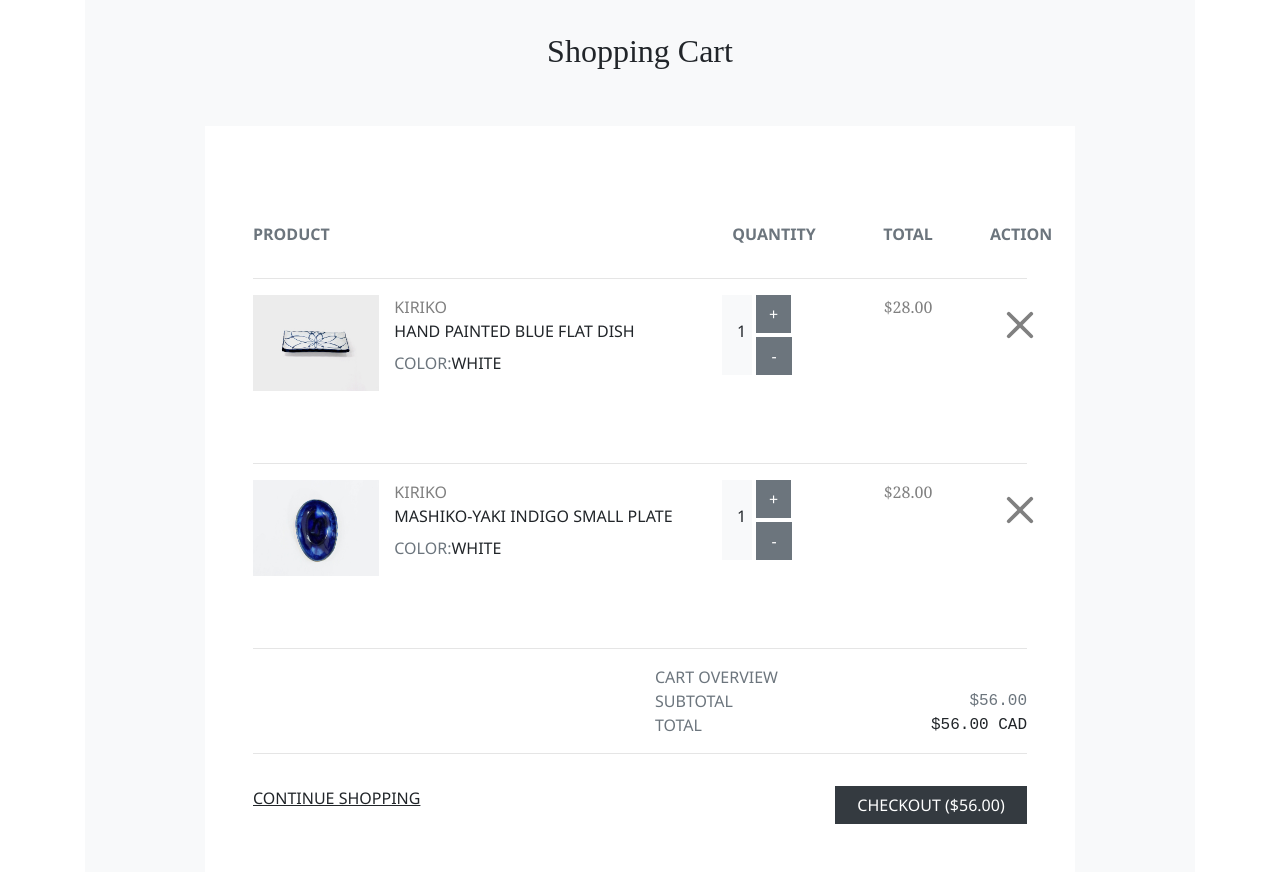
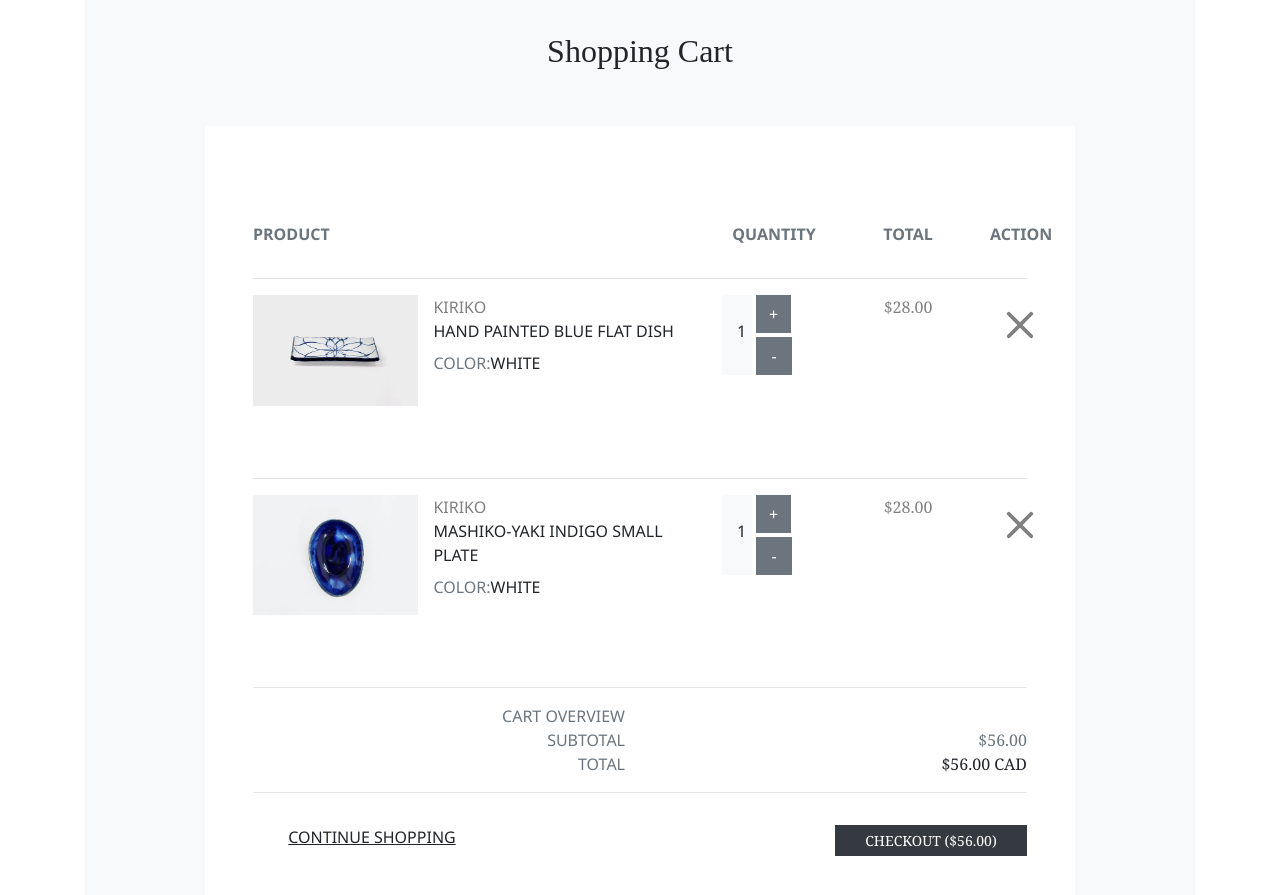
Before and after one commit to hnesaiqe/storefront-html-css, a website: page public/cart.html in a window 1280 px wide. Shown: the part 95-990 px from the top of the page. Before the commit the page ends 967 px from the top, so only its background shows below. Drawn offline with nearby package versions, Linux system fonts and the light colour scheme.

Commit message:
Responsive cart.html

```diff
--- a/public/cart.html
+++ b/public/cart.html
@@ -107,7 +107,9 @@
                                         <!-- totaux -->
                                         <div class="row">
                                             <div class="col total">TOTAL</div>
-                                            <div class="col col-lg-3 total-result">$ 56.00</div>
+                                            <div class="col col-lg-3 total-result"
+                                                style="font-family: Georgia, 'Times New Roman', Times, serif;">$ 56.00
+                                            </div>
                                         </div>
                                         <!-- Boutton VIEW/CART CHECKOUT -->
                                         <div class="row mt-3">
@@ -139,25 +141,24 @@
             <div class="container justify-content-center font-weight-normal"
                 style="font-family: 'Segoe UI', Tahoma, Geneva, Verdana, sans-serif;">
                 <div class="row">
-                    <!-- <div class="col-1"></div> -->
                     <div class="col-10 m-auto">
                         <div class="container shop-cart bg-white text-uppercase p-5 ">
                             <div
-                                class="row text-uppercase font-weight-bold pt-5 pb-3 text-muted text-center d-none d-md-flex">
+                                class="row text-uppercase font-weight-bold pt-5 pb-3 text-muted text-center d-sm-none d-md-none d-lg-flex">
                                 <div class="col-7 product text-left ">Product</div>
                                 <div class="col-2 quantity">Quantity</div>
                                 <div class="col-2 total">Total</div>
                                 <div class="col-1 action text-right">Action</div>
                             </div>
 
-                            <hr class="d-none d-md-flex">
+                            <hr class="d-sm-none d-md-none d-lg-flex">
 
                             <div class="row mt-1 mb-5">
-                                <div class="col-md-7 col-12 d-flex pb-4 px-0">
-                                    <div class="col-4 image"><img class="w-100 h-100 text-left"
+                                <div class="col-sm-12 col-md-7 d-flex pb-4 px-0">
+                                    <div class="col-sm-5 col-4 image"><img class="w-100 h-100 text-left"
                                             src="../media/hand-painted-blue-flat-dish.jpg" alt="" srcset="">
                                     </div>
-                                    <div class="col-8 detail p-0">
+                                    <div class="col-sm-7 col-8 detail p-0">
                                         <div class="brand">kiriko</div>
                                         <div class="title text-uppercase font-weight-normal"
                                             style="font-family: 'Segoe UI', Tahoma, Geneva, Verdana, sans-serif;">hand
@@ -188,8 +189,8 @@
                                         </div>
                                     </div>
                                 </div>
-                                <div class="price col-2 total text-center px-0">$28.00</div>
-                                <div class="col-1 col-md-1 action text-right font-weight-light">
+                                <div class="price col-2 total text-center pt-sm-4 pt-lg-0 px-0">$28.00</div>
+                                <div class="col-1 col-md-1 action text-right font-weight-light pt-sm-1 pt-lg-0">
                                     <svg xmlns="http://www.w3.org/2000/svg" width="60" height="60" fill="grey"
                                         class="bi bi-x" viewBox="0 0 16 16">
                                         <path
@@ -201,11 +202,11 @@
                             <hr>
 
                             <div class="row mt-1 mb-5">
-                                <div class="col-md-7 col-12 d-flex pb-4 px-0">
-                                    <div class="col-4 image"><img class="w-100 h-100 text-left"
+                                <div class="col-sm-12 col-md-7 col-12 d-flex pb-4 px-0">
+                                    <div class="col-sm-5 col-4 image"><img class="w-100 h-100 text-left"
                                             src="../media/mashiko-yaki-indigo-small-plate.jpg" alt="" srcset="">
                                     </div>
-                                    <div class="col-8 detail p-0">
+                                    <div class="col-sm-7 col-8 detail p-0">
                                         <div class="brand">kiriko</div>
                                         <div class="title text-uppercase font-weight-normal"
                                             style="font-family: 'Segoe UI', Tahoma, Geneva, Verdana, sans-serif;">
@@ -236,8 +237,8 @@
                                         </div>
                                     </div>
                                 </div>
-                                <div class="price col-2 total text-center px-0">$28.00</div>
-                                <div class="col-1 col-md-1 action text-right font-weight-light">
+                                <div class="price col-2 total text-center pt-sm-4 pt-lg-0 px-0">$28.00</div>
+                                <div class="col-1 col-md-1 action text-right font-weight-light  pt-sm-1 pt-lg-0">
                                     <svg xmlns="http://www.w3.org/2000/svg" width="60" height="60" fill="grey"
                                         class="bi bi-x" viewBox="0 0 16 16">
                                         <path
@@ -245,10 +246,6 @@
                                     </svg>
                                 </div>
                             </div>
-
-
-
-
                             <hr>
 
                             <!-- Montant Total -->
@@ -256,16 +253,16 @@
                             <div class="row justify-content-end text-muted">
 
 
-                                <div class="col-6 col-sm-3 cart-overview">Cart overview</div>
-                                <div class="col-6 col-sm-3 text-right"></div>
+                                <div class="col-lg-6 col-sm-6 cart-overview text-lg-right">Cart overview</div>
+                                <div class="col-lg-6 col-sm-6 text-right"></div>
                                 <div class="w-100"></div>
-                                <div class="col-6 col-sm-3 subtotal">subtotal</div>
-                                <div class="col-6 col-sm-3 subtotal-val text-right"
-                                    style="font-family: 'Courier New', Courier, monospace;">$56.00</div>
+                                <div class="col-lg-6 col-sm-6 text-lg-right subtotal">subtotal</div>
+                                <div class="col-lg-6 col-sm-6 subtotal-val text-right"
+                                    style="font-family: Georgia, 'Times New Roman', Times, serif">$56.00</div>
                                 <div class="w-100"></div>
-                                <div class="col-6 col-sm-3 total">total</div>
-                                <div class="col-6 col-sm-3 total-val text-right text-body"
-                                    style="font-family: 'Courier New', Courier, monospace;">$56.00 cad</div>
+                                <div class="col-lg-6 col-sm-6 total text-lg-right">total</div>
+                                <div class="col-lg-6 col-sm-6 total-val text-right text-body"
+                                    style="font-family: Georgia, 'Times New Roman', Times, serif">$56.00 cad</div>
                             </div>
 
                             <hr>
@@ -273,18 +270,18 @@
                             <!-- Continue/Checkout -->
 
                             <div class="row justify-content-between pt-3">
-                                <div class="col-4">
+                                <div class=" col-sm-12 col-lg-4 text-sm-center">
                                     <div class="continue">
                                         <link rel="stylesheet" href="../public/home.html">
                                         <u>continue Shopping
 
                                     </div>
                                 </div>
-                                <div class="col-4">
-                                    <div class="checkout text-right">
-
-                                        <button type="button" class=" btn btn-dark text-wrap text-uppercase rounded-0"
-                                            style="width: 12rem; height: 100%;">
+                                <br class="d-sm-block d-md-none">
+                                <div class=" col-sm-12 col-lg-4 text-sm-center">
+                                    <div class="checkout text-lg-right ml-sm-5">
+                                        <button type="button" class=" btn btn-dark btn-sm text-wrap text-uppercase rounded-0"
+                                            style="width: 12rem; height: 100%; font-family: Georgia, 'Times New Roman', Times, serif">
                                             checkout ($56.00)</button>
                                     </div>
                                 </div>
@@ -293,11 +290,7 @@
                     </div>
                 </div>
             </div>
-            <!-- <div class="col-1"></div> -->
-
         </div>
-
-
     </div>
 
     <script src="https://cdnjs.cloudflare.com/ajax/libs/mustache.js/2.3.0/mustache.min.js"></script>
--- a/public/home.html
+++ b/public/home.html
@@ -23,7 +23,7 @@
                     </a>
                 </div>
                 <!-- NAVBAR -->
-                <div class="col-8">
+                <div class="col-8 mt-3">
                     <nav class="navbar navbar-expand-lg navbar-light">
                         <div class="collapse navbar-collapse justify-content-center" id="navbarNavDropdown">
                             <ul class="navbar-nav">
@@ -60,7 +60,7 @@
                         </div>
                     </nav>
                 </div>
-                <div class="col">
+                <div class="col mt-4">
                     <!-- CART DropDown -->
                     <div class="navbar-collapse-card justify-content-center" id="navbarNavDropdown">
                         <ul class="navbar-nav">
```
